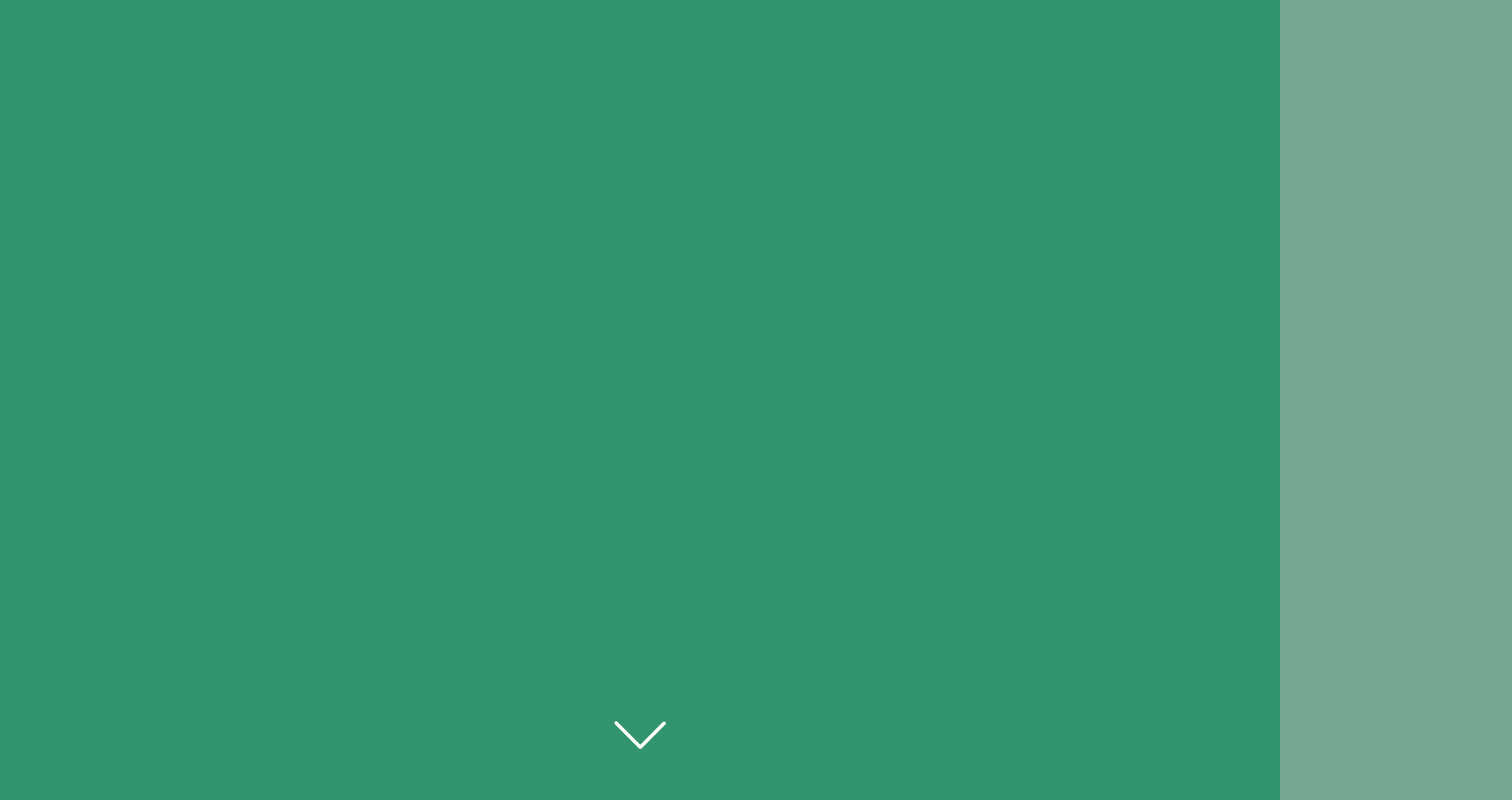
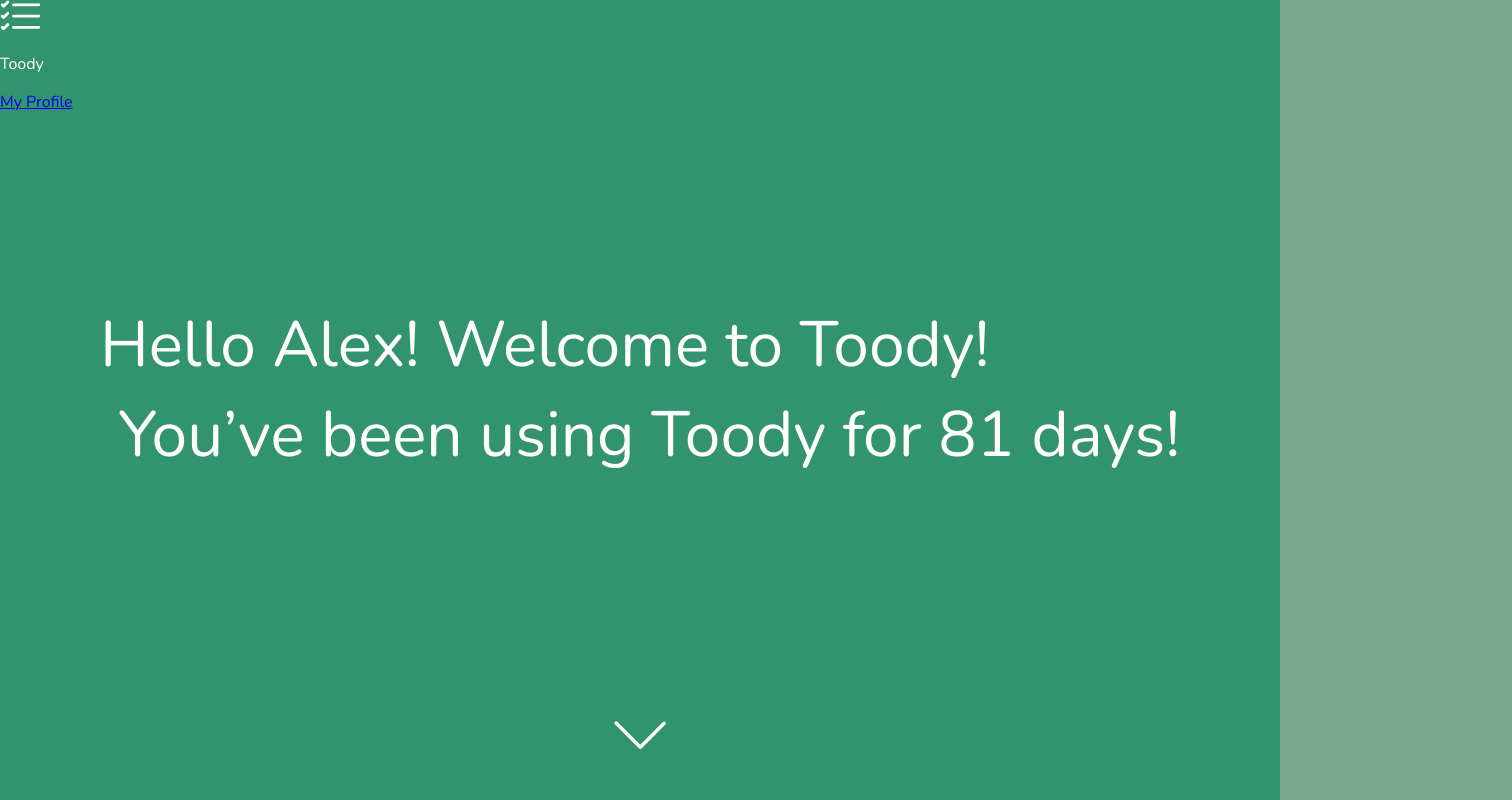
Before and after one commit to ctc-uci/toody-app, a React (Create React App) app: page / in a window 1280 px wide. Shown: the top 800 px of the page, 1512 px wide, since content can reach past the window. Built offline with nearby package versions, Linux system fonts and the light colour scheme.

Commit message:
added features and edited toody website

```diff
--- a/src/App.js
+++ b/src/App.js
@@ -5,7 +5,7 @@ import Home from './pages/Home/Home';
 import Profile from './pages/Profile/Profile';
 import './App.css';
 
-// hard coded user
+// Independent Group: Tannvi Banerjee
 const firstName = 'Jennifer';
 const lastName = 'Wong';
 const stats = [
--- a/src/components/Header/Header.css
+++ b/src/components/Header/Header.css
@@ -1,7 +1,43 @@
 .header {
-    position: fixed;
+    position: absolute;
     width: 100vw;
 }
 
 /* TODO: Add styling for your Header component
 here. */
+.toody-logo {
+    position: relative;
+    left: 34.81px;
+    top: 70.62px;
+}
+
+.toody-text {
+    position: relative;
+    display: inline;
+    left: 45px;
+    top: 62px;
+
+    font-family: 'Nunito';
+    font-style: normal;
+    font-weight: 500;
+    font-size: 20px;
+    line-height: 33px;
+    color: #FFFFFF;
+}
+
+.my-profile {
+    position: relative;
+    float: right;
+
+    right: 57px;
+    top: 67px;
+
+    font-family: 'Nunito';
+    font-style: normal;
+    font-weight: 500;
+    font-size: 16px;
+    line-height: 22px;
+    text-align: center;
+    color: #FFFFFF;
+    text-decoration: none;
+}
--- a/src/components/Header/Header.jsx
+++ b/src/components/Header/Header.jsx
@@ -1,6 +1,6 @@
 import React from 'react';
-// import toody from '../../images/toody.svg';
-// ^^ this is the Toody logo; uncomment he above line to use it
+import toody from '../../images/toody.svg';
+import { Link } from 'react-router-dom';
 import './Header.css';
 
 const Header = () => {
@@ -12,6 +12,11 @@ const Header = () => {
         at the top left and the "Profile" link at the top right. The logo
         has already been imported for you (see line 2). The completed header
         should route the user to the Profile page correctly. */}
+        <img src={toody} alt="Toody Logo" className="toody_logo" />
+      <p className="toody_text">Toody</p>
+      <Link to="/profile" className="my_profile">
+        My Profile
+      </Link>
     </div>
   );
 };
--- a/src/pages/Home/Home.css
+++ b/src/pages/Home/Home.css
@@ -5,11 +5,29 @@
     display: flex;
     align-items: center;
     justify-content: center;
-    text-align: center;
+    text-align: left;
 
     font-size: 64px;
 }
 
+.top_text{
+    text-align: left;
+    position: absolute;
+    width: 1412px;
+    height: 87px;
+    left: 100px;
+    top: 29.6%;
+
+}
+
+.bottom_text{
+    text-align: right;
+    position: absolute;
+    width: 1412px;
+    height: 87px;
+    right: 100px;
+    top: 40.9%;
+}
 /* TODO: Once you've added
     HTML elements to complete the top panel,
     or the "landing" page, add CSS here to
--- a/src/pages/Home/Home.jsx
+++ b/src/pages/Home/Home.jsx
@@ -1,4 +1,4 @@
-import React from 'react';
+import { React, useState, useEffect } from 'react';
 import PropTypes from 'prop-types';
 import ToDo from './ToDo';
 import JournalEntries from './JournalEntries';
@@ -38,6 +38,11 @@ const entries = [
 ];
 
 const Home = () => {
+  const [days, setDays] = useState(0);
+
+  useEffect(() => {
+    setDays(Math.floor(Math.random() * 100) + 1);
+  }, []);
   return (
     <div className="home">
       <div className="landing">
@@ -47,6 +52,8 @@ const Home = () => {
             finished panel should display the two lines of text
             shown on the Figma design.
            */}
+        <p className="top_text">Hello Alex! Welcome to Toody!</p>
+        <p className="bottom_text">You’ve been using Toody for {days} days!</p>
         <button
           className="scroll-down"
           onClick={e => {
--- a/src/pages/Profile/Profile.css
+++ b/src/pages/Profile/Profile.css
@@ -4,7 +4,61 @@
     display: flex;
     align-items: center;
 }
+.pfp {
+    padding: 100px;
+    background: #BFBFBF;
+    border-radius: 100px;
+    left: 153px;
+    top: 255px;
+    position: absolute;
+}
 
+.person_name{
+    position: absolute;
+    top: 355px;
+    left: 649px;
+    font-size: 36px;
+}
+
+.stats_numbers{
+    font-size: 64px;
+    margin: 0;
+}
+
+.stats_description{
+    font-size: 36px;
+    margin: 0;
+}
+
+.stats_box {
+    flex-direction: column;
+    align-items: flex-start;
+    padding: 0px;
+    gap: 4px;
+
+    width: 258px;
+    height: 145px;
+
+
+    flex: none;
+    order: 1;
+    flex-grow: 0;
+}
+
+
+.stats_container {
+    display: flex;
+    flex-direction: row;
+    align-items: flex-start;
+    padding: 0px;
+    gap: 45px;
+
+    position: absolute;
+    width: 685px;
+    height: 145px;
+    left: 642px;
+    top: 400px;
+}
 /* TODO: Add your styles here
          for the Profile page.
          Hint: The lines above ensure that
--- a/src/pages/Profile/Profile.jsx
+++ b/src/pages/Profile/Profile.jsx
@@ -1,7 +1,6 @@
 import React from 'react';
 import PropTypes from 'prop-types';
-// import person from '../../images/person.png';
-// ^^ blank avatar for profile pic, uncomment the above line to use
+import person from '../../images/person.png';
 import './Profile.css';
 
 const Profile = ({ firstName, lastName, stats }) => {
@@ -13,7 +12,18 @@ const Profile = ({ firstName, lastName, stats }) => {
       already been imported for you on line 3.
       For the name & stats to display, use the props (firstName, lastName, and stats)
       that have already been declared. */}
-      {firstName} {lastName} {stats}
+       <img src={person} className="pfp" />
+      <div className="person_name">
+        {firstName} {lastName}
+      </div>
+      <div className="stats_container">
+        {stats.map(stat => (
+          <div key="stat.description" className="stats_box">
+            <p className="stats_numbers">{stat.number}</p>
+            <p className="stats_description">{stat.description}</p>
+          </div>
+        ))}
+      </div>
     </div>
   );
 };
```
